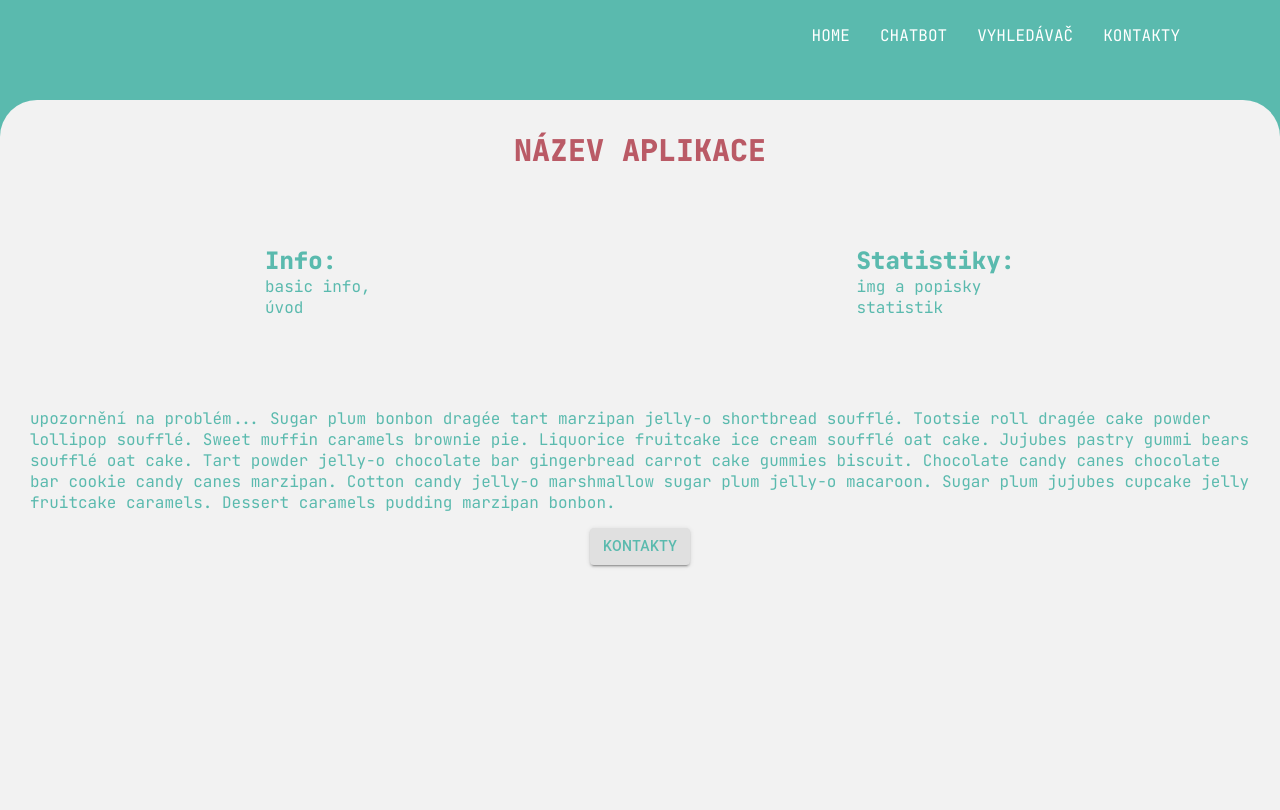
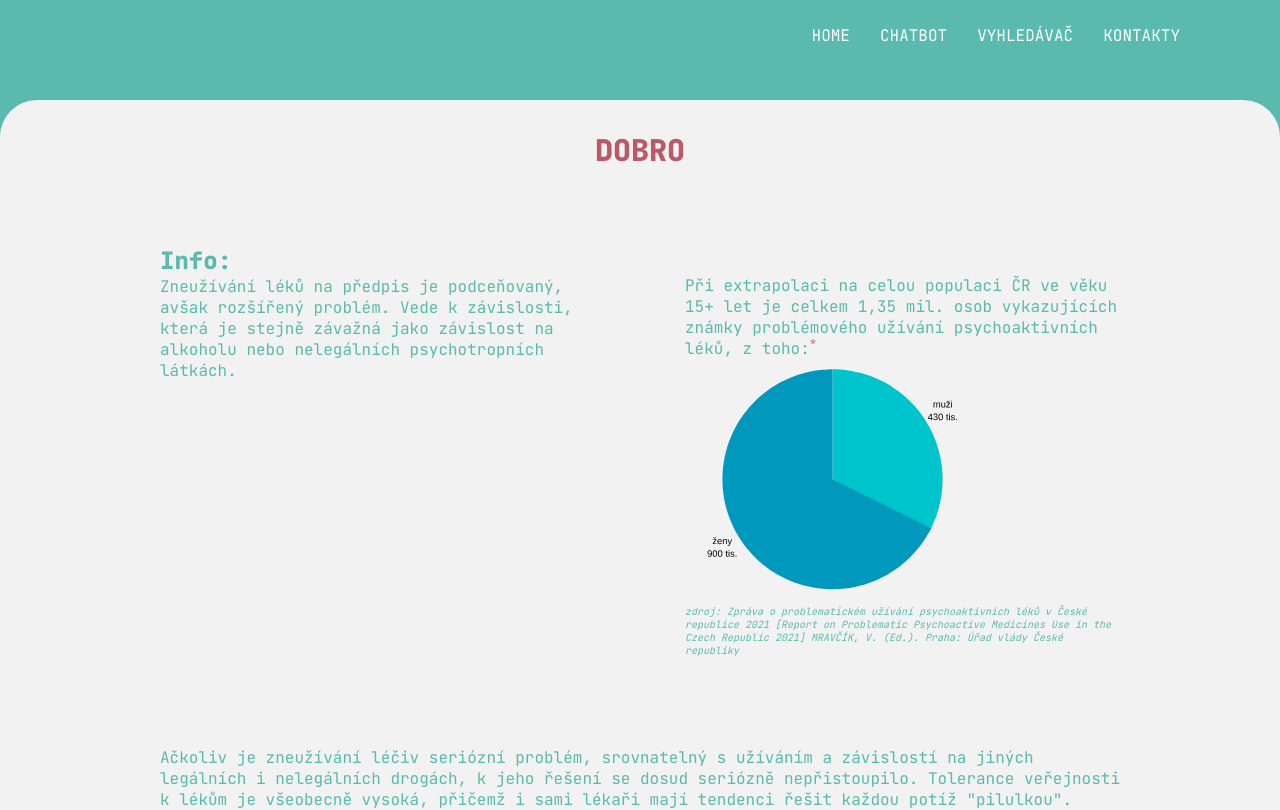
Before and after one commit to armvdd/project-react-girls, a React (Create React App) app: page / in a window 1280 px wide. Shown: the top 810 px of the page. Built offline with nearby package versions, Linux system fonts and the light colour scheme.

Commit message:
texty a design home pg

```diff
--- a/src/Pages/Home/home.css
+++ b/src/Pages/Home/home.css
@@ -21,24 +21,54 @@
 }
 
 .infostatsbox {
-  width: 750px;
+  width: 75%;
   display: flex;
   justify-content: space-between;
+  gap: 90px;
   margin: 75px auto;
 }
 
 .info {
-  flex: 1 1 45%;
+  flex: 1 0 45%;
   /*padding: 0 15px 0 30px; */
 }
 
 .stats {
   flex: 1 1 45%;
-  padding-left: 450px;
+  padding-top: 30px;
+}
+
+.p--stats__p1 {
+  position: relative;
+  margin-bottom: 10px;
+}
+
+.p--stats__p1__star {
+  font-size: 10px;
+  color: #ba5a66;
+  position: absolute;
+  top: 60px;
+  left: 125px;
+}
+
+.p--stats__p2 {
+  font-size: 10px;
+  font-style: italic;
+  margin-top: 10px;
+}
+
+.stats--psychograf {
+  width: 295px;
 }
 
 .alert {
+  width: 75%;
+  margin: 0 auto;
   padding: 15px 30px;
+}
+
+.p--alert__p2 {
+  margin: 10px 0;
 }
 
 .a--btn__kontakty {
--- a/src/Pages/Home/index.jsx
+++ b/src/Pages/Home/index.jsx
@@ -3,38 +3,61 @@ import "./home.css";
 import Stack from "@mui/material/Stack";
 import Button from "@mui/material/Button";
 
+import psychoGraf from "./psycho.svg";
+
 const Home = () => {
   return (
     <div className="home">
-      <h1 className="header-h1">Název aplikace</h1>
+      <h1 className="header-h1">Dobro</h1>
 
       {/* box info + statistiky */}
       <div className="infostatsbox">
         {/* info */}
         <div className="info">
           <h2 className="header-h2 header-h2--info">Info:</h2>
-          <p className="p--info p--info__p1">basic info, úvod</p>
+          <p className="p--info p--info__p1">
+            Zneužívání léků na předpis je podceňovaný, avšak rozšířený problém.
+            Vede k závislosti, která je stejně závažná jako závislost na
+            alkoholu nebo nelegálních psychotropních látkách.{" "}
+          </p>
         </div>
 
         {/* statistiky */}
         <div className="stats">
-          <h2 className="header-h2 header-h2--stats">Statistiky:</h2>
-          <p className="p--stats p--stats__p1">img a popisky statistik</p>
+          {/*<h2 className="header-h2 header-h2--stats">Statistiky:</h2>*/}
+          <p className="p--stats p--stats__p1">
+            Při extrapolaci na celou populaci ČR ve věku 15+ let je celkem 1,35
+            mil. osob vykazujících známky problémového užívání psychoaktivních
+            léků, z toho: <span className="p--stats__p1__star star">*</span>
+          </p>
+          <img src={psychoGraf} className="stats__img stats--psychograf" />
+          <p className="p--stats p--stats__p2">
+            zdroj: Zpráva o problematickém užívání psychoaktivních léků v České
+            republice 2021 [Report on Problematic Psychoactive Medicines Use in
+            the Czech Republic 2021] MRAVČÍK, V. (Ed.). Praha: Úřad vlády České
+            republiky
+          </p>
         </div>
       </div>
 
       {/* upozornění */}
       <div className="alert">
         <p className="p--alert p--alert__p1">
-          upozornění na problém... Sugar plum bonbon dragée tart marzipan
-          jelly-o shortbread soufflé. Tootsie roll dragée cake powder lollipop
-          soufflé. Sweet muffin caramels brownie pie. Liquorice fruitcake ice
-          cream soufflé oat cake. Jujubes pastry gummi bears soufflé oat cake.
-          Tart powder jelly-o chocolate bar gingerbread carrot cake gummies
-          biscuit. Chocolate candy canes chocolate bar cookie candy canes
-          marzipan. Cotton candy jelly-o marshmallow sugar plum jelly-o
-          macaroon. Sugar plum jujubes cupcake jelly fruitcake caramels. Dessert
-          caramels pudding marzipan bonbon.
+          Ačkoliv je zneužívání léčiv seriózní problém, srovnatelný s užíváním a
+          závislostí na jiných legálních i nelegálních drogách, k jeho řešení se
+          dosud seriózně nepřistoupilo. Tolerance veřejnosti k lékům je
+          všeobecně vysoká, přičemž i sami lékaři mají tendenci řešit každou
+          potíž "pilulkou". Užívání léků na předpis se často prodlužuje nad míru
+          nutnou a především doporučenou, a to i přes vysoké riziko vzniku
+          závislosti. Léky jsou poměrně snadno dostupné na internetu a tak
+          abúzus je daleko snadnější než u drog nelegálních, ačkoliv následky
+          zneužívání léčiv jsou v podstatě stejně závažné.
+        </p>
+        <p className="p--alert p--alert__p2">
+          I když se zneužívání léků začíná věnovat pozornost, prevence zatím
+          nestojí za moc. Máte pocit, že se vám užívání léků vymklo kontrole?
+          Máte obavy o někoho blízkého? Pokračujte chatbotem. Nebo kontaktujte
+          nejbližší centrum pomoci, poradenství a prevence v oblasti závislostí.
         </p>
       </div>
 
--- a/src/Pages/Vyhledavac/vyhledavac.css
+++ b/src/Pages/Vyhledavac/vyhledavac.css
@@ -18,4 +18,7 @@
   width: 350px;
   height: 25px;
   text-align: center;
+  border-color: #dfdfdf;
+  border-style: solid;
+  padding: 2.5px;
 }
```
Also changed, not shown: img/psycho.svg (added), src/Pages/Home/psycho.svg (added).
